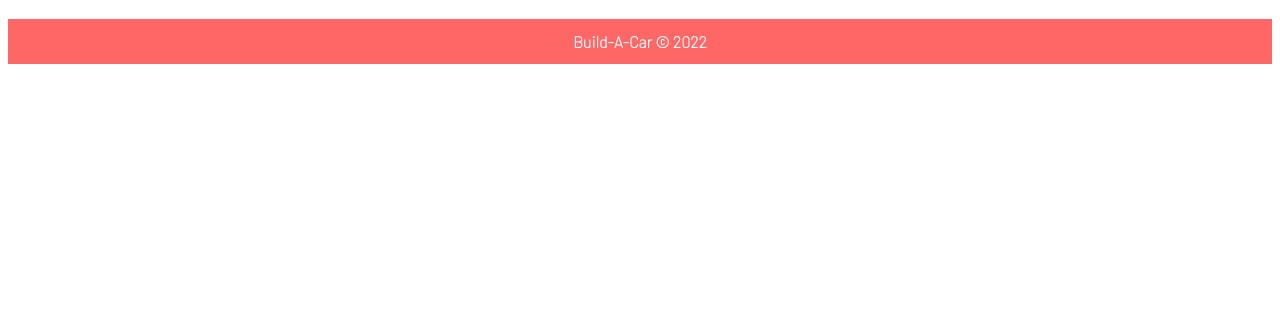
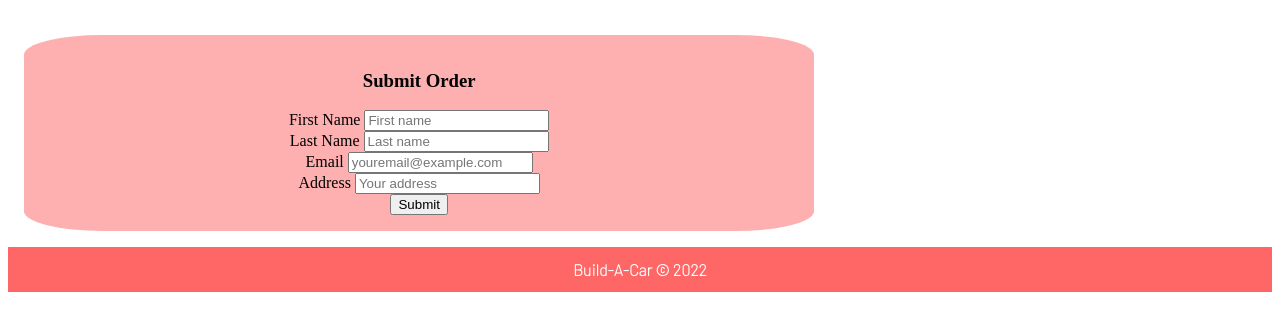
Before and after one commit to chvrlctte/SemesterProject, a plain HTML site: page cart.html in a window 1280 px wide. Shown: the part 175-506 px from the top of the page. Drawn offline with Linux system fonts and the light colour scheme; files that its build step writes are made by us from their sources.

Commit message:
Added a form to submit order

```diff
--- a/cart.html
+++ b/cart.html
@@ -21,6 +21,34 @@
 
     <body>
         <h1>Your Cart</h1>
+
+        <section class="main-section" id="section-3">
+            <h3>Submit Order</h3>
+
+            <form>
+                <div class="form">
+                    <label class="required" for="firstName">First Name</label>
+                    <input type="text" name="firstName" id="firstName" required placeholder="First name">
+                </div>
+
+                <div class="form">
+                    <label class="required" for="lastName">Last Name</label>
+                    <input type="text" name="lastName" id="lastName" required placeholder="Last name">
+                </div>
+
+                <div class="form">
+                    <label class="required" for="email">Email</label>
+                    <input type="email" name="email" id="email" required placeholder="youremail@example.com">
+                </div>
+
+                <div class="address">
+                    <label class="required" for="address">Address</label>
+                    <input type="address" name="address" id="address" required placeholder="Your address">
+                </div>
+
+                <button type="submit">Submit</button>
+            </form>
+            </section>
     </body>
 <main>
     <p id="cart"></p>
```
